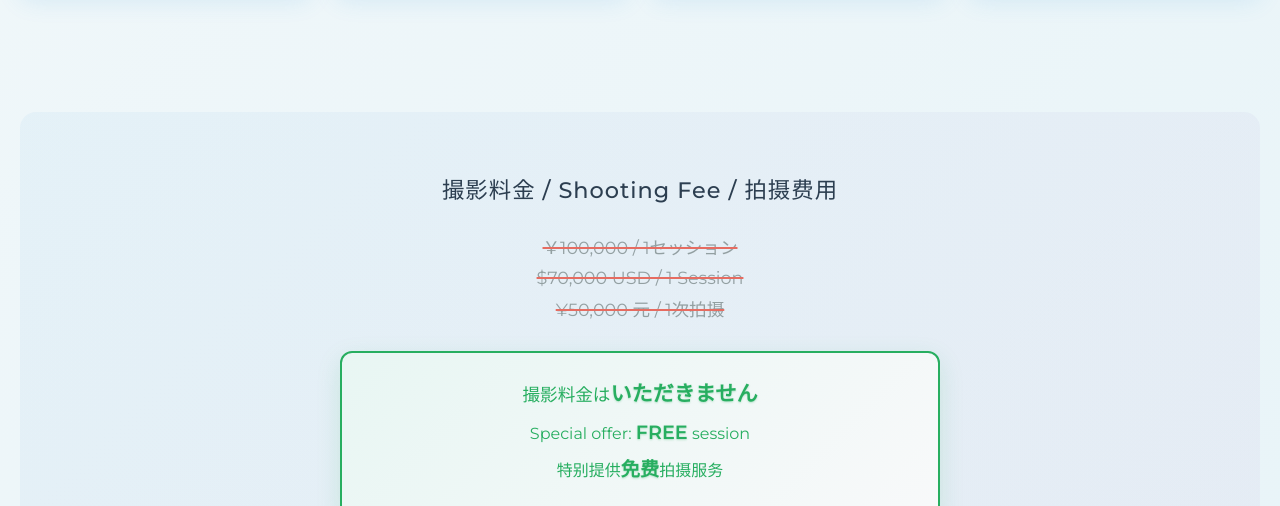
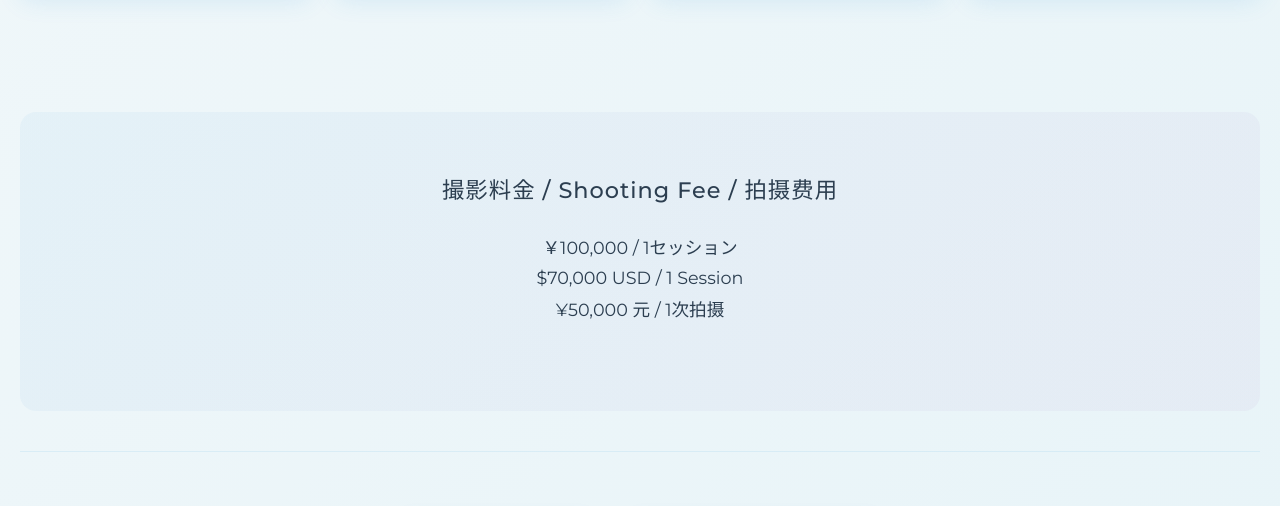
Before and after one commit to nobi-ops/invitation-v2, a plain HTML site: page index.html in a window 1280 px wide. Shown: the part 2573-3079 px from the top of the page. Drawn offline with nearby package versions, Linux system fonts and the light colour scheme; a web font is replaced by a local one.

Commit message:
Remove FREE session offer and price strikethrough
- Removed special offer section with FREE session text
- Removed strikethrough styling from pricing
- Changed pricing display to show actual prices clearly

```diff
--- a/index.html
+++ b/index.html
@@ -76,15 +76,10 @@
         <div class="pricing-section">
             <div class="pricing-content">
                 <h3 class="pricing-title">撮影料金 / Shooting Fee / 拍摄费用</h3>
-                <div class="original-price">
+                <div class="price-display">
                     <span class="price-item">￥100,000 / 1セッション</span>
                     <span class="price-item">$70,000 USD / 1 Session</span>
                     <span class="price-item">¥50,000 元 / 1次拍摄</span>
-                </div>
-                <div class="special-offer">
-                    <p class="special-text-jp">撮影料金は<strong>いただきません</strong></p>
-                    <p class="special-text-en">Special offer: <strong>FREE</strong> session</p>
-                    <p class="special-text-cn">特别提供<strong>免费</strong>拍摄服务</p>
                 </div>
             </div>
         </div>
--- a/style.css
+++ b/style.css
@@ -280,7 +280,7 @@ body {
     letter-spacing: 1px;
 }
 
-.original-price {
+.price-display {
     margin-bottom: 30px;
 }
 
@@ -289,41 +289,11 @@ body {
     font-family: 'Montserrat', sans-serif;
     font-size: 1.1rem;
     font-weight: 400;
-    color: #7f8c8d;
+    color: #2c3e50;
     margin-bottom: 8px;
-    text-decoration: line-through;
-    text-decoration-color: #e74c3c;
-    text-decoration-thickness: 2px;
-    opacity: 0.8;
+    opacity: 1;
 }
 
-.special-offer {
-    background: linear-gradient(135deg, #e8f6f3 0%, #f8f9fa 100%);
-    padding: 25px;
-    border-radius: 12px;
-    border: 2px solid #27ae60;
-    box-shadow: 0 8px 25px rgba(39, 174, 96, 0.15);
-}
-
-.special-text-jp, .special-text-en, .special-text-cn {
-    font-family: 'Montserrat', sans-serif;
-    font-size: 1rem;
-    font-weight: 400;
-    color: #27ae60;
-    margin-bottom: 8px;
-    line-height: 1.5;
-}
-
-.special-text-jp {
-    font-size: 1.1rem;
-    font-weight: 500;
-}
-
-.special-offer strong {
-    font-weight: 700;
-    font-size: 1.2em;
-    text-shadow: 0 1px 2px rgba(39, 174, 96, 0.3);
-}
 
 @media (max-width: 768px) {
     .pricing-section {
@@ -339,13 +309,6 @@ body {
         font-size: 1rem;
     }
 
-    .special-text-jp, .special-text-en, .special-text-cn {
-        font-size: 0.9rem;
-    }
-
-    .special-text-jp {
-        font-size: 1rem;
-    }
 }
 
 .footer {
```
